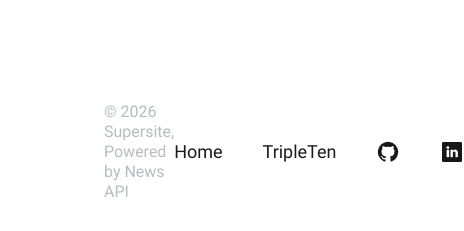
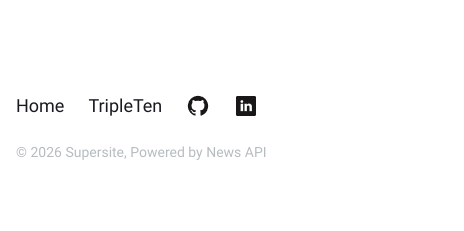
Before and after one commit to srulapaugh/news_explorer, a React (Vite) app: page / in a window 390 px wide. Shown: the part 994-1225 px from the top of the page, 464 px wide, since content can reach past the window. After the commit the page ends 1180 px from the top, so only its background shows below. Built offline with nearby package versions, Linux system fonts and the light colour scheme.

Commit message:
Footer update

```diff
--- a/src/components/Footer/Footer.css
+++ b/src/components/Footer/Footer.css
@@ -32,3 +32,36 @@
   color: #1a1b22;
   text-decoration: none;
 }
+
+.footer__link:hover {
+  opacity: 0.6;
+}
+
+.footer__icon {
+  display: block;
+  width: 24px;
+  height: 24px;
+}
+
+@media (max-width: 1024px) {
+  .footer {
+    padding: 32px;
+  }
+}
+
+@media (max-width: 600px) {
+  .footer {
+    flex-direction: column-reverse;
+    align-items: flex-start;
+    gap: 24px;
+    padding: 24px 16px;
+  }
+
+  .footer__list {
+    gap: 24px;
+  }
+
+  .footer__copyright {
+    font-size: 14px;
+  }
+}
--- a/src/components/Footer/Footer.jsx
+++ b/src/components/Footer/Footer.jsx
@@ -29,7 +29,7 @@ function Footer() {
           </li>
           <li className="footer__item">
             <a
-              href="https://linkedin.com/samrulapaugh"
+              href="https://linkedin.com/samantharulapaugh"
               className="footer__link"
             >
               <img src={linkedInIcon} alt="LinkedIn" className="footer__icon" />
```
